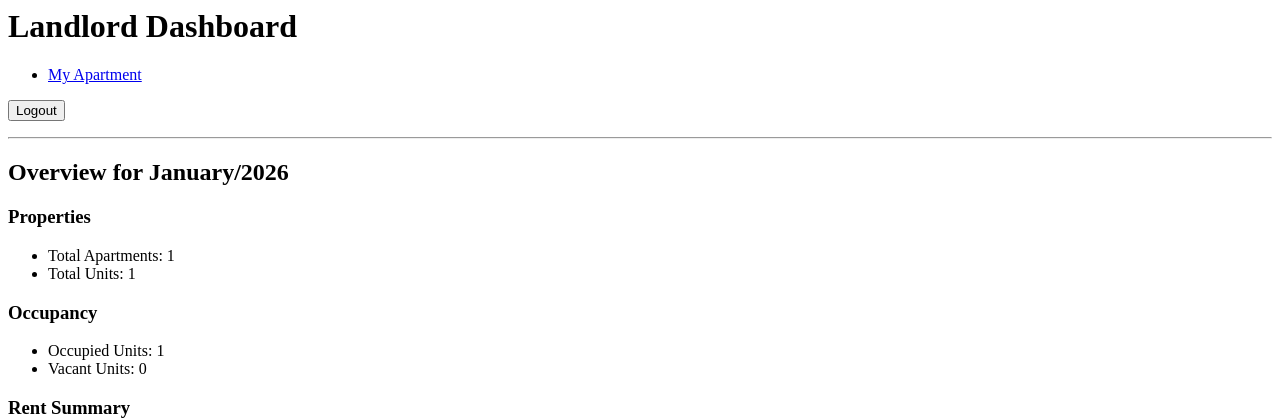
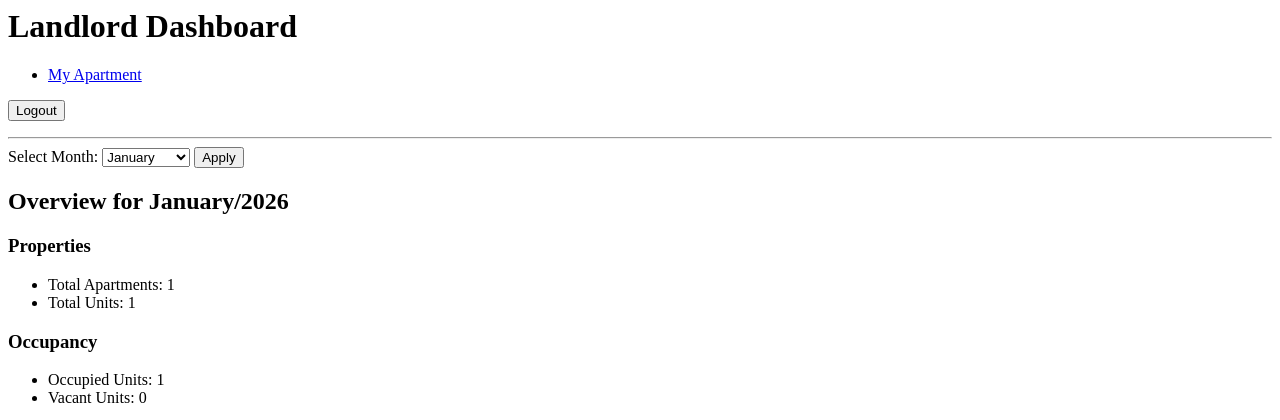
Before and after one commit to LAFlame694/Landlord-Management-System, a Django app: page /landlord/ in a window 1280 px wide. Shown: the top 420 px of the page. Run offline with Django 5.2, Linux system fonts and the light colour scheme; a user stored in the database is signed in; tables that the repository leaves empty hold one stand-in row (values such as "Sample post").

Commit message:
•    Basic filters (month, apartment)

```diff
--- a/dashboards/views.py
+++ b/dashboards/views.py
@@ -6,8 +6,14 @@ from django.db.models import Sum, F
 from properties.models import Apartment, Unit, Tenancy
 from payments.models import RentRecord
 import calendar
+from calendar import month_name
 
 # Create your views here.
+import calendar
+from datetime import date
+from django.db.models import Sum
+from django.contrib.auth.decorators import login_required
+
 @login_required
 @landlord_required
 def landlord_dashboard(request):
@@ -16,11 +22,11 @@ def landlord_dashboard(request):
     today = date.today()
     current_year = today.year
 
-    current_month = today.month
-    month_name = calendar.month_name[current_month]
+    # FILTER: default to current month
+    selected_month = int(request.GET.get('month', today.month))
+    month_name = calendar.month_name[selected_month]
 
-
-    # Apartment and units
+    # Apartments and units
     apartments = Apartment.objects.filter(landlord=landlord)
     total_apartments = apartments.count()
 
@@ -34,11 +40,11 @@ def landlord_dashboard(request):
 
     vacant_units = total_units - occupied_units
 
-    # Rent records for current month
+    # Rent records for selected month
     rent_records = RentRecord.objects.filter(
-        tenancy__unit__apartment__landlord = landlord,
-        year = current_year,
-        month = current_month
+        tenancy__unit__apartment__landlord=landlord,
+        year=current_year,
+        month=selected_month
     )
 
     expected_rent = rent_records.aggregate(
@@ -46,7 +52,7 @@ def landlord_dashboard(request):
     )['total'] or 0
 
     collected_rent = rent_records.aggregate(
-        total = Sum('total_paid')
+        total=Sum('total_paid')
     )['total'] or 0
 
     outstanding_balance = expected_rent - collected_rent
@@ -59,8 +65,8 @@ def landlord_dashboard(request):
         'expected_rent': expected_rent,
         'collected_rent': collected_rent,
         'outstanding_balance': outstanding_balance,
-        'current_month': current_month,
         'current_year': current_year,
+        'selected_month': selected_month,
         'month_name': month_name,
     })
 
--- a/templates/dashboards/landlord_dashboard.html
+++ b/templates/dashboards/landlord_dashboard.html
@@ -13,6 +13,25 @@
 </form>
 
 <hr>
+
+<form method="get">
+    <label>Select Month:</label>
+    <select name="month">
+        <option value="1" {% if selected_month == 1 %}selected{% endif %}>January</option>
+        <option value="2" {% if selected_month == 2 %}selected{% endif %}>February</option>
+        <option value="3" {% if selected_month == 3 %}selected{% endif %}>March</option>
+        <option value="4" {% if selected_month == 4 %}selected{% endif %}>April</option>
+        <option value="5" {% if selected_month == 5 %}selected{% endif %}>May</option>
+        <option value="6" {% if selected_month == 6 %}selected{% endif %}>June</option>
+        <option value="7" {% if selected_month == 7 %}selected{% endif %}>July</option>
+        <option value="8" {% if selected_month == 8 %}selected{% endif %}>August</option>
+        <option value="9" {% if selected_month == 9 %}selected{% endif %}>September</option>
+        <option value="10" {% if selected_month == 10 %}selected{% endif %}>October</option>
+        <option value="11" {% if selected_month == 11 %}selected{% endif %}>November</option>
+        <option value="12" {% if selected_month == 12 %}selected{% endif %}>December</option>
+    </select>
+    <button type="submit">Apply</button>
+</form>
 
 <h2>Overview for {{ month_name }}/{{ current_year }}</h2>
 
```
